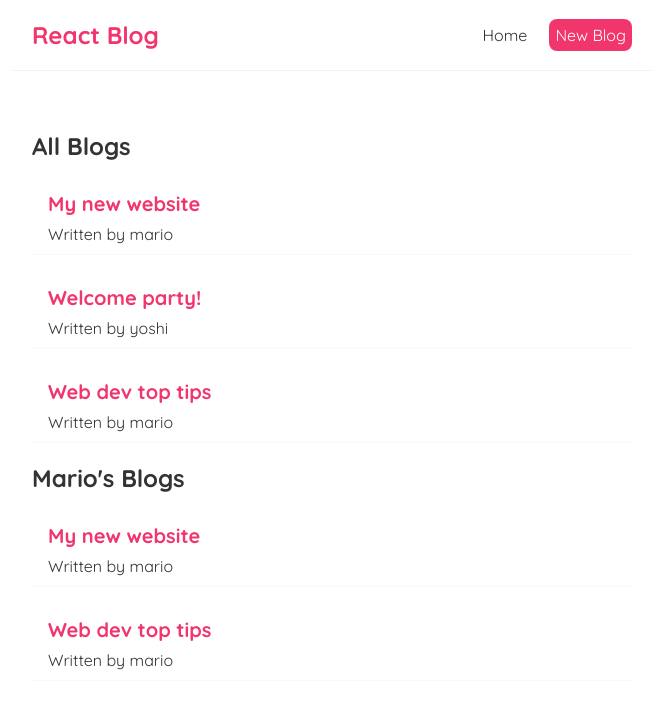
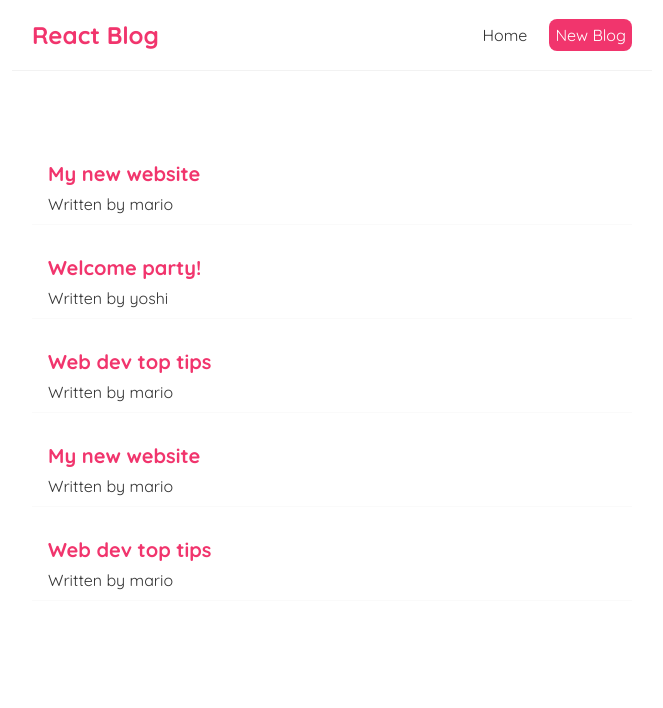
Before and after one commit to mpshetye/react-blog, a React (Create React App) app: page / in a window 1280 px wide. Shown: the top 708 px of the page, without its empty margins (308-971 px from the left). Built offline with nearby package versions, Linux system fonts and the light colour scheme.

Commit message:
Modified file
made changes based on props sent from Home.js file

```diff
--- a/src/components/BlogList.js
+++ b/src/components/BlogList.js
@@ -1,7 +1,6 @@
-const BlogList = ({blogs, title}) => {
+const BlogList = ({blogs}) => {
     return (
         <div className="blog-list">
-            <h2>{title}</h2>
             {blogs.map(blog =>(
                 <div className="blog-preview" key={blog.id}>
                     <h2>{blog.title}</h2>
```
